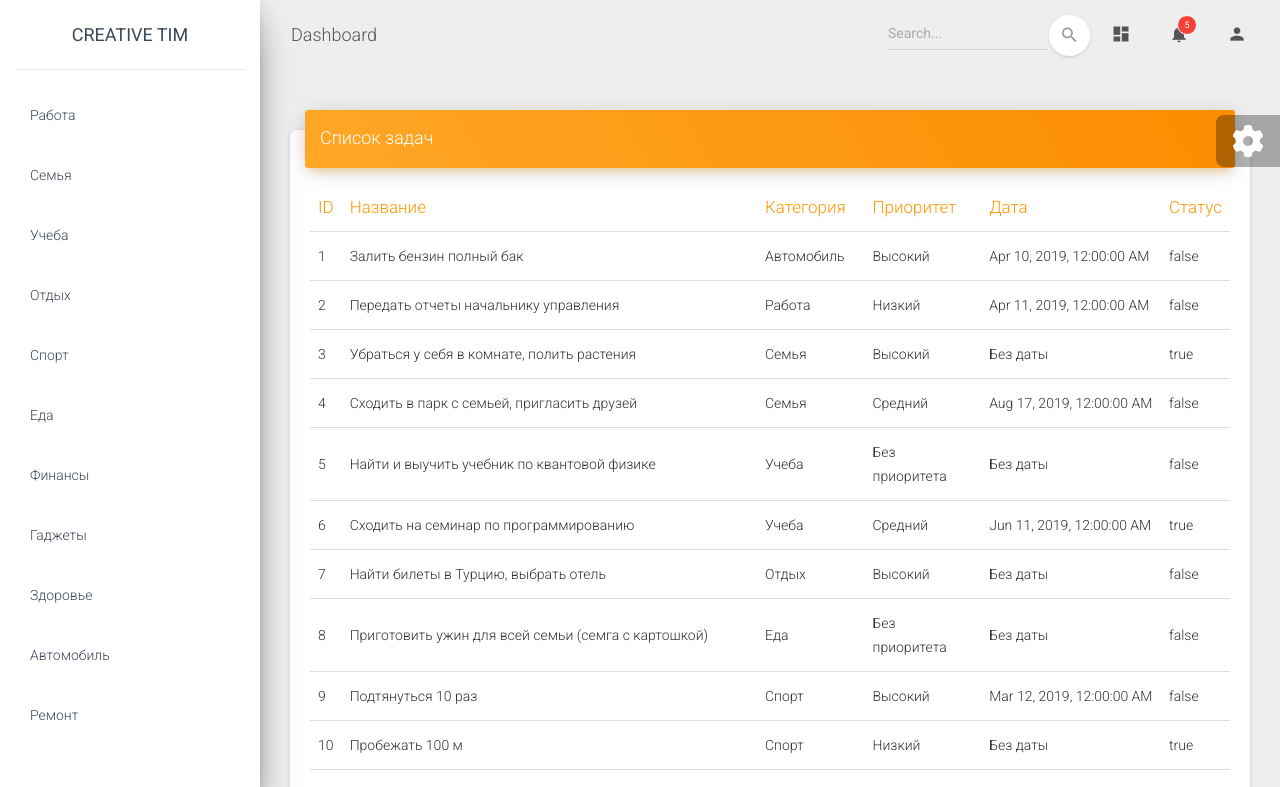
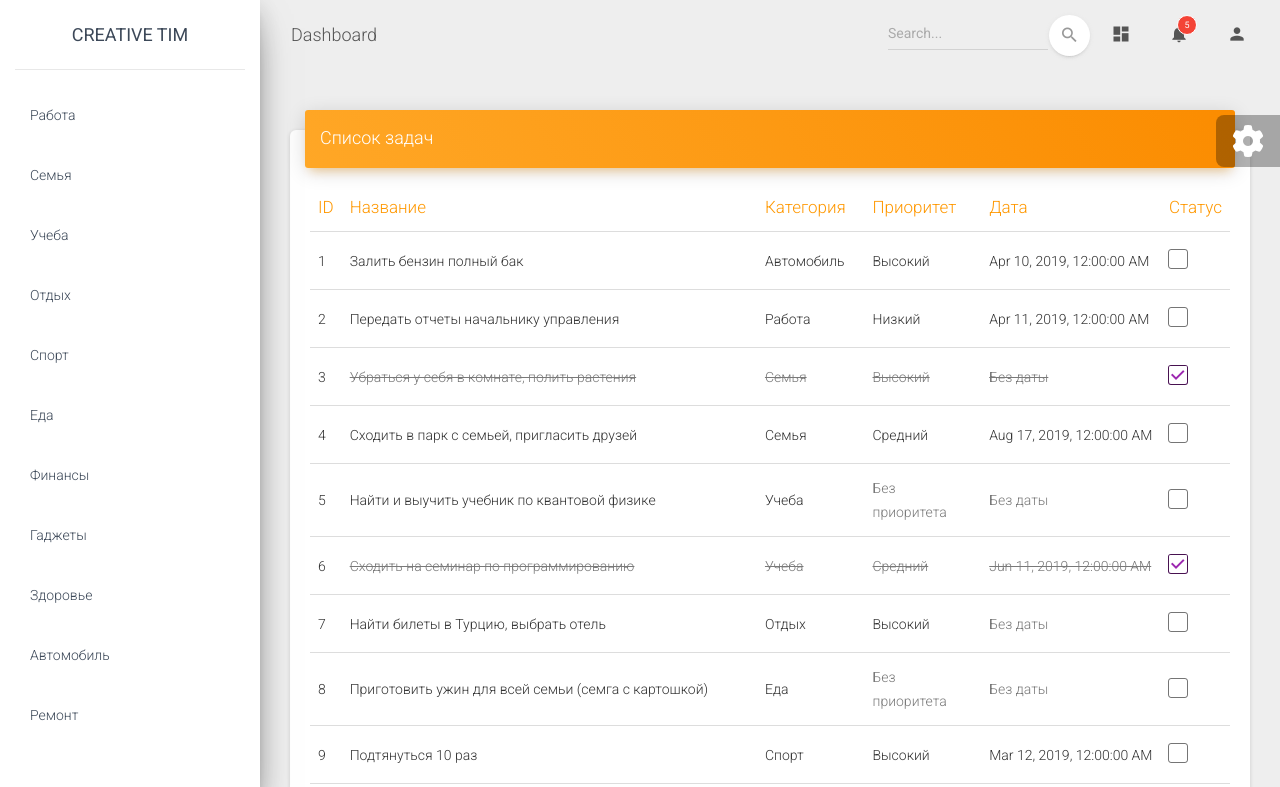
Before and after one commit to svensktutby/todo-angular, an Angular app: page / in a window 1280 px wide. Shown: the top 787 px of the page. Built offline with nearby package versions, Linux system fonts and the light colour scheme.

Commit message:
feat: add status checkbox

```diff
--- a/src/app/views/categories/categories.component.ts
+++ b/src/app/views/categories/categories.component.ts
@@ -11,6 +11,7 @@ import { Category } from '../../model/Category';
 export class CategoriesComponent implements OnInit {
     categories: Category[];
     selectedCategory: Category;
+
     constructor(private dataHandler: DataHandlerService) {}
 
     ngOnInit() {
--- a/src/app/views/tasks/tasks.component.css
+++ b/src/app/views/tasks/tasks.component.css
@@ -0,0 +1,8 @@
+.completed > td:not(:first-child) {
+  text-decoration: line-through;
+  color: #797979;
+}
+
+.novalue {
+  color: #797979;
+}
--- a/src/app/views/tasks/tasks.component.html
+++ b/src/app/views/tasks/tasks.component.html
@@ -15,13 +15,37 @@
       </tr>
       </thead>
       <tbody>
-      <tr *ngFor="let task of tasks; let i = index">
+      <tr
+        [class.completed]="task.completed"
+        *ngFor="let task of tasks; let i = index"
+      >
         <td>{{ i + 1 }}</td>
         <td>{{ task.title }}</td>
-        <td>{{ task.category ? task.category.title : 'Без категории' }}</td>
-        <td>{{ task.priority ? task.priority.title : 'Без приоритета' }}</td>
-        <td>{{ task.date ? (task.date | date : 'medium') : 'Без даты' }}</td>
-        <td>{{ task.completed }}</td>
+        <td [class.novalue]="!task.category">
+          {{ task.category ? task.category.title : 'Без категории' }}
+        </td>
+        <td [class.novalue]="!task.priority">
+          {{ task.priority ? task.priority.title : 'Без приоритета' }}
+        </td>
+        <td [class.novalue]="!task.date">
+          {{ task.date ? (task.date | date : 'medium') : 'Без даты' }}
+        </td>
+        <td>
+          <div class="form-check">
+            <label class="form-check-label">
+              <input
+                type="checkbox"
+                class="form-check-input"
+                [checked]="task.completed"
+                value=""
+                (click)="toggleTaskCompleted(task)"
+              >
+              <span class="form-check-sign">
+                <span class="check"></span>
+              </span>
+            </label>
+          </div>
+        </td>
       </tr>
       </tbody>
     </table>
--- a/src/app/views/tasks/tasks.component.ts
+++ b/src/app/views/tasks/tasks.component.ts
@@ -10,9 +10,14 @@ import { Task } from 'src/app/model/Task';
 })
 export class TasksComponent implements OnInit {
     tasks: Task[];
+
     constructor(private dataHandler: DataHandlerService) {}
 
     ngOnInit() {
         this.dataHandler.tasksSubject.subscribe((tasks) => (this.tasks = tasks));
     }
+
+    toggleTaskCompleted(task: Task) {
+        task.completed = !task.completed;
+    }
 }
```
